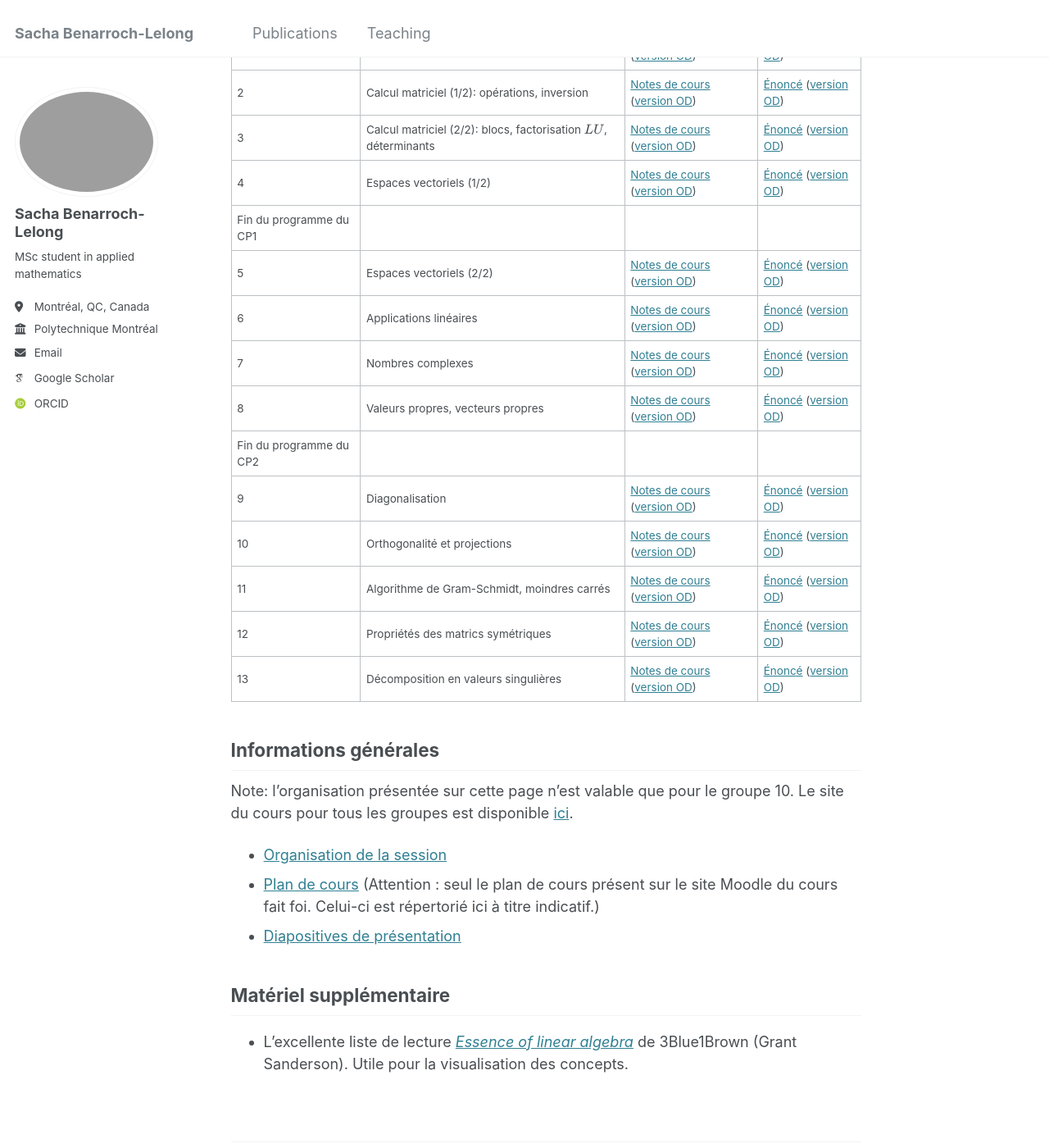
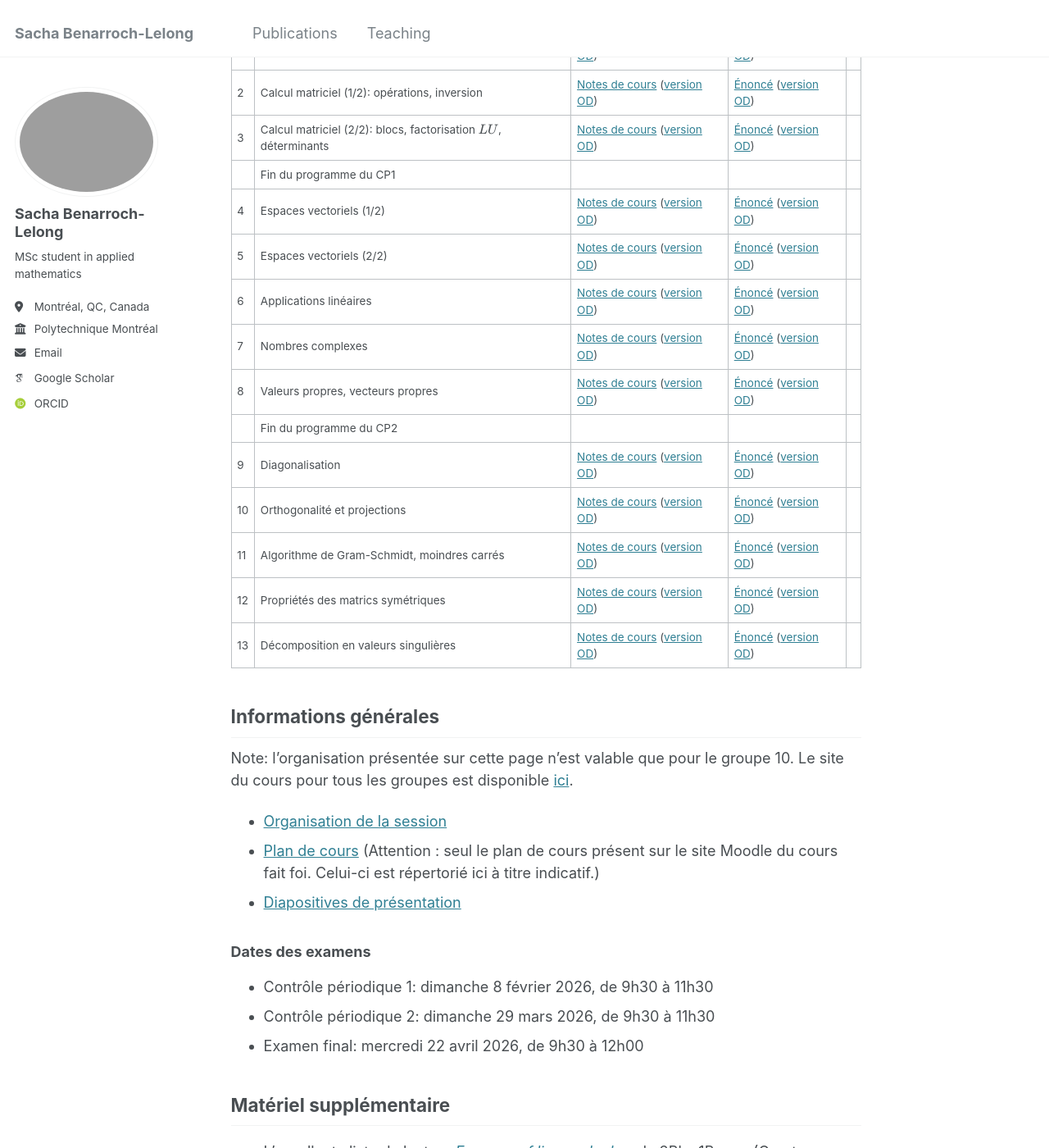
Before and after one commit to sblelong/sblelong.github.io, a Jekyll site: the page built from _teaching/mth1008.md, in a window 1280 px wide and 1400 px high, scrolled down 456 px. Shown: the whole window at 82% size. Built offline with Jekyll 4.4.1, drawn with Linux system fonts in a browser that asks for light colours; some web fonts are replaced.

Commit message:
Plan de cours H26

```diff
--- a/_teaching/mth1008.md
+++ b/_teaching/mth1008.md
@@ -18,13 +18,13 @@ date: 2026-01-01
 | 1 | Systèmes linéaires, indépendance linéaire                           | [Notes de cours](/files/mth1008/c1.pdf) ([version OD](/files/mth1008/c1-od.pdf))   | [Énoncé](/files/mth1008/td1.pdf) ([version OD](/files/mth1008/td1-od.pdf))   |
 | 2 | Calcul matriciel (1/2): opérations, inversion                       | [Notes de cours](/files/mth1008/c2.pdf) ([version OD](/files/mth1008/c2-od.pdf))   | [Énoncé](/files/mth1008/td2.pdf) ([version OD](/files/mth1008/td2-od.pdf))   |
 | 3 | Calcul matriciel (2/2): blocs, factorisation \\(LU\\), déterminants | [Notes de cours](/files/mth1008/c3.pdf) ([version OD](/files/mth1008/c3-od.pdf))   | [Énoncé](/files/mth1008/td3.pdf) ([version OD](/files/mth1008/td3-od.pdf))   |
-| 4 | Espaces vectoriels (1/2)                                            | [Notes de cours](/files/mth1008/c4.pdf) ([version OD](/files/mth1008/c4-od.pdf))   | [Énoncé](/files/mth1008/td4.pdf) ([version OD](/files/mth1008/td4-od.pdf))   |
-| Fin du programme du CP1                                             |
+| | Fin du programme du CP1
+| 4 | Espaces vectoriels (1/2)                                            | [Notes de cours](/files/mth1008/c4.pdf) ([version OD](/files/mth1008/c4-od.pdf))   | [Énoncé](/files/mth1008/td4.pdf) ([version OD](/files/mth1008/td4-od.pdf))   |                                            |
 | 5 | Espaces vectoriels (2/2)                                            | [Notes de cours](/files/mth1008/c5.pdf) ([version OD](/files/mth1008/c5-od.pdf))   | [Énoncé](/files/mth1008/td5.pdf) ([version OD](/files/mth1008/td5-od.pdf))   |
 | 6 | Applications linéaires                                              | [Notes de cours](/files/mth1008/c6.pdf) ([version OD](/files/mth1008/c6-od.pdf))   | [Énoncé](/files/mth1008/td6.pdf) ([version OD](/files/mth1008/td6-od.pdf))   |
 | 7 | Nombres complexes                                                   | [Notes de cours](/files/mth1008/c7.pdf) ([version OD](/files/mth1008/c7-od.pdf))   | [Énoncé](/files/mth1008/td7.pdf) ([version OD](/files/mth1008/td7-od.pdf))   |
 | 8 | Valeurs propres, vecteurs propres                                   | [Notes de cours](/files/mth1008/c8.pdf) ([version OD](/files/mth1008/c8-od.pdf))   | [Énoncé](/files/mth1008/td8.pdf) ([version OD](/files/mth1008/td8-od.pdf))   |
-| Fin du programme du CP2                                             |
+| | Fin du programme du CP2                                             |
 | 9 | Diagonalisation                                                     | [Notes de cours](/files/mth1008/c9.pdf) ([version OD](/files/mth1008/c9-od.pdf))   | [Énoncé](/files/mth1008/td9.pdf) ([version OD](/files/mth1008/td9-od.pdf))   |
 | 10 | Orthogonalité et projections                                        | [Notes de cours](/files/mth1008/c10.pdf) ([version OD](/files/mth1008/c10-od.pdf)) | [Énoncé](/files/mth1008/td10.pdf) ([version OD](/files/mth1008/td10-od.pdf)) |
 | 11 | Algorithme de Gram-Schmidt, moindres carrés                         | [Notes de cours](/files/mth1008/c11.pdf) ([version OD](/files/mth1008/c11-od.pdf)) | [Énoncé](/files/mth1008/td11.pdf) ([version OD](/files/mth1008/td11-od.pdf)) |
@@ -36,8 +36,13 @@ date: 2026-01-01
 Note: l'organisation présentée sur cette page n'est valable que pour le groupe 10. Le site du cours pour tous les groupes est disponible [ici](https://www.polymtl.ca/programmes/cours/algebre-lineaire-appliquee).
 
 - [Organisation de la session](/teaching/mth1008/organisation)
-- [Plan de cours](/files/UTF-8Plan_de_cours_MTH1008_H26.pdf) (Attention : seul le plan de cours présent sur le site Moodle du cours fait foi. Celui-ci est répertorié ici à titre indicatif.)
+- [Plan de cours](/files/mth1008/Plan_de_cours_MTH1008_H26.pdf) (Attention : seul le plan de cours présent sur le site Moodle du cours fait foi. Celui-ci est répertorié ici à titre indicatif.)
 - [Diapositives de présentation](/files/mth1008/mth1008-intro.pdf)
+
+### Dates des examens
+- Contrôle périodique 1: dimanche 8 février 2026, de 9h30 à 11h30
+- Contrôle périodique 2: dimanche 29 mars 2026, de 9h30 à 11h30
+- Examen final: mercredi 22 avril 2026, de 9h30 à 12h00
 
 ## Matériel supplémentaire
 
```
Also changed, not shown: 1 other file.
